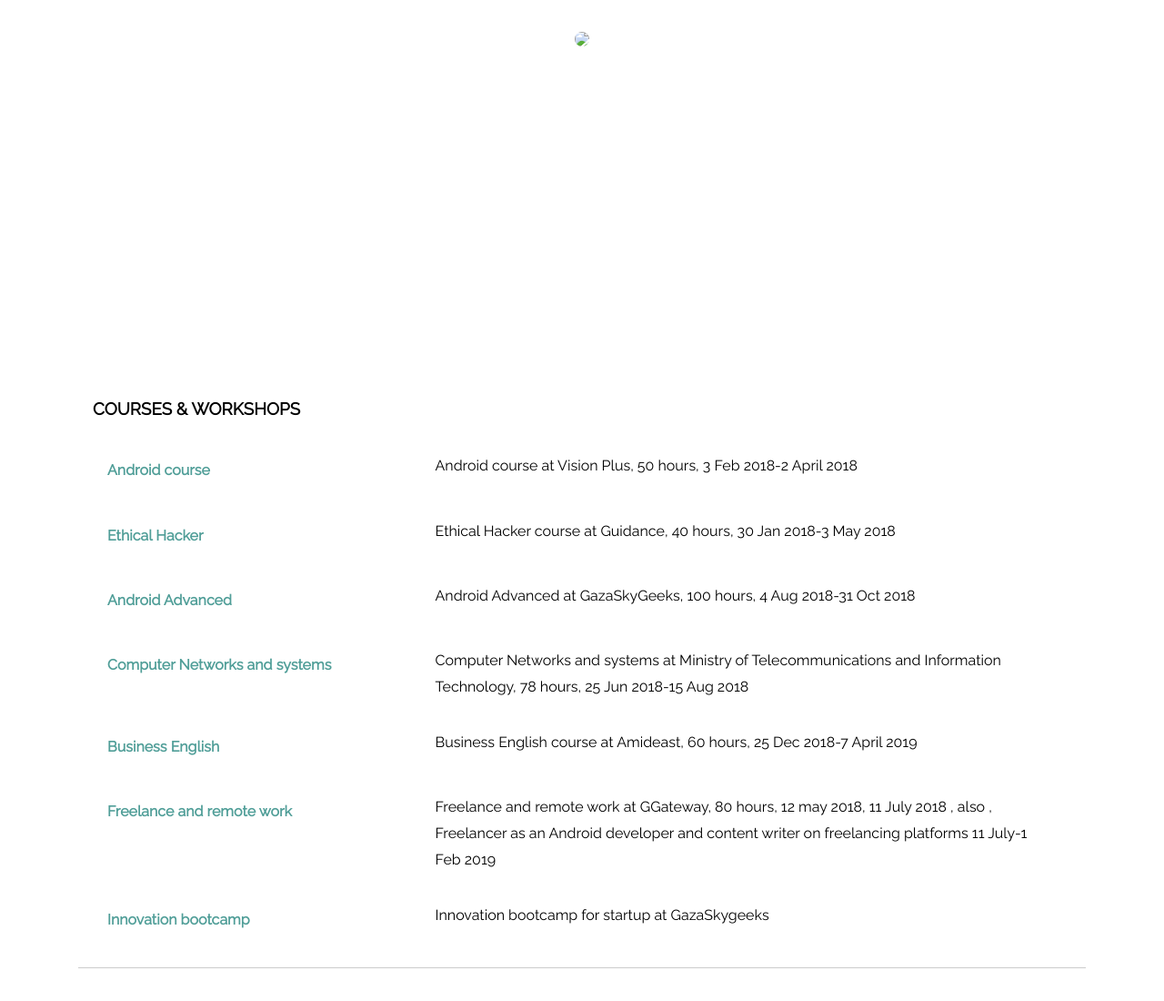
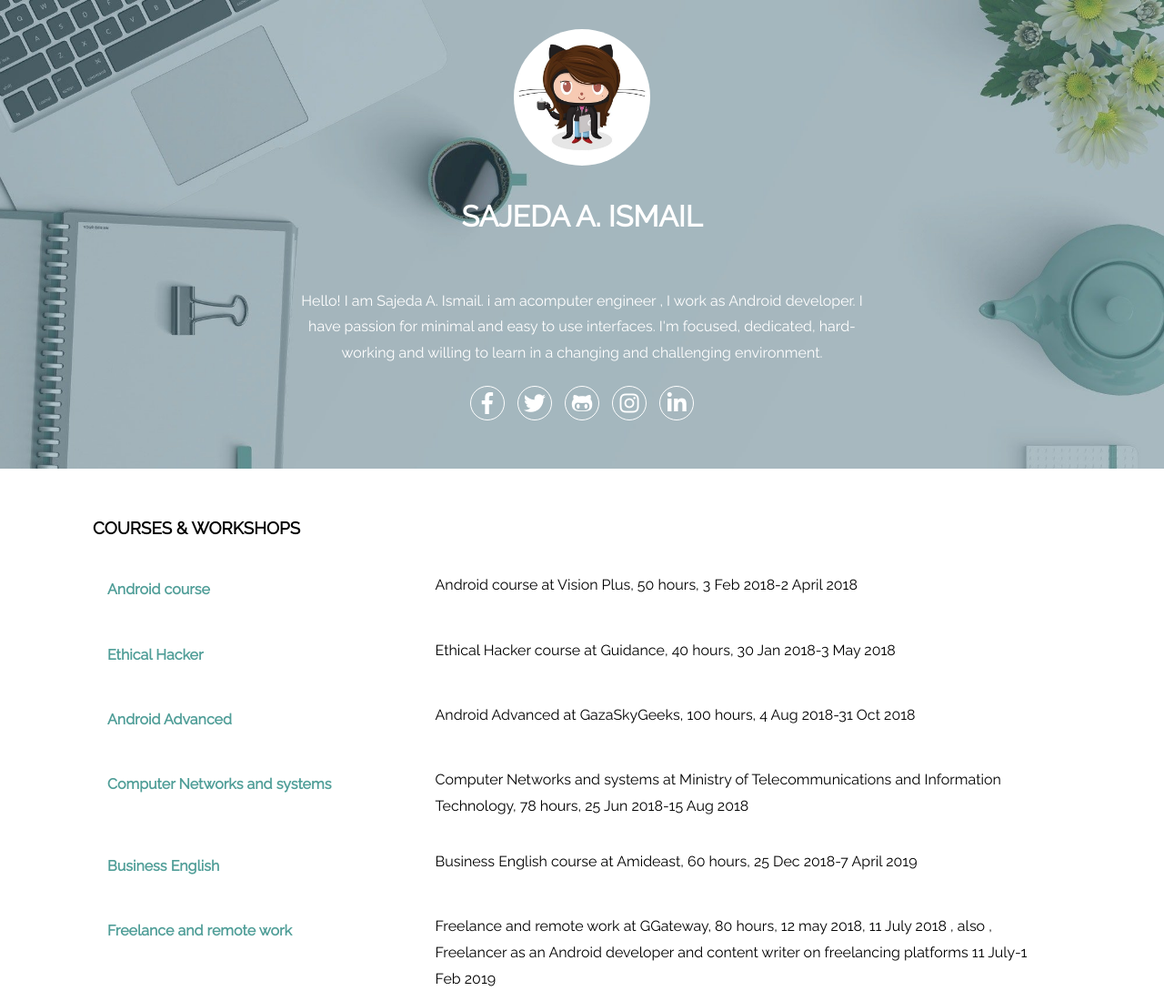
Before and after one commit to SajedaIsmail/WebSiteGSG, a plain HTML site: page index.html in a window 1280 px wide. Shown: the top 1100 px of the page at 91% size. Drawn offline with Linux system fonts and the light colour scheme; files whose address does not match are found by name.

Commit message:
Add files via upload

```diff
--- a/index.html
+++ b/index.html
@@ -5,7 +5,7 @@
   <title>CV - Sajeda</title>
 
 
-  <link rel="icon" href="./img/favicon.ico">
+  <link rel="icon" href="./favicon.ico">
   <meta name="viewport" content="width=device-width, initial-scale=1">
   <link rel="stylesheet" href="https://use.fontawesome.com/releases/v5.0.13/css/all.css" integrity="sha384-DNOHZ68U8hZfKXOrtjWvjxusGo9WQnrNx2sqG0tfsghAvtVlRW3tvkXWZh58N9jp" crossorigin="anonymous">
   <link rel="stylesheet" href="style.css">
@@ -14,7 +14,7 @@
 <body>
   <header>
     <div>
-      <img src="./img/avatar.jpg" />
+      <img src="./avatar.jpg" />
     </div>
     <h1>Sajeda A. Ismail</h1>
     <section>
```
Also changed, not shown: avatar.jpg (added), bg.jpg (added), favicon.ico (added), resume_icon.png (added).
